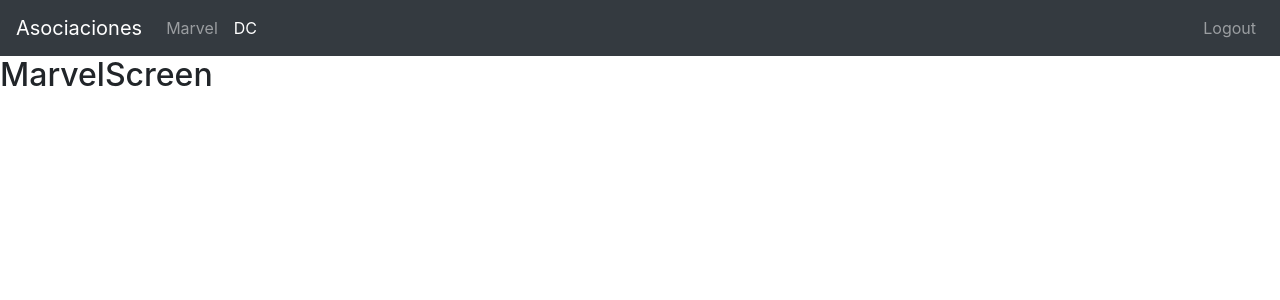
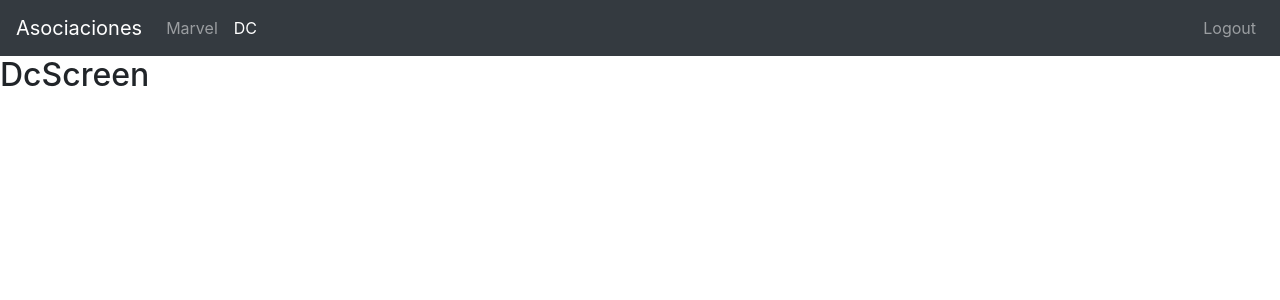
Before and after one commit to leotangram/reactFH-06-heroes, a React (Create React App) app: page /dc in a window 1280 px wide. Shown: the top 300 px of the page. Built offline with nearby package versions, Linux system fonts and the light colour scheme.

Commit message:
Creando un segundo Router

```diff
--- a/src/routers/AppRouter.js
+++ b/src/routers/AppRouter.js
@@ -1,17 +1,15 @@
 import React from 'react'
 import { BrowserRouter as Router, Switch, Route } from 'react-router-dom'
-import Navbar from '../components/ui/Navbar'
 import LoginScreen from '../components/login/LoginScreen'
-import MarvelScreen from '../components/marvel/MarvelScreen'
+import DashboardRoutes from './DashboardRoutes'
 
 const AppRouter = () => {
   return (
     <Router>
-      <Navbar />
       <div>
         <Switch>
           <Route extact path="/login" component={LoginScreen} />
-          <Route extact path="/" component={MarvelScreen} />
+          <Route path="/" component={DashboardRoutes} />
         </Switch>
       </div>
     </Router>
--- /dev/null
+++ b/src/routers/DashboardRoutes.js
@@ -0,0 +1,25 @@
+import React from 'react'
+import Navbar from '../components/ui/Navbar'
+import { Switch, Route, Redirect } from 'react-router-dom'
+
+import MarvelScreen from '../components/marvel/MarvelScreen'
+import HeroScreen from '../components/heroes/HeroScreen'
+import DcScreen from '../components/dc/DcScreen'
+
+const DashboardRoutes = () => {
+  return (
+    <>
+      <Navbar />
+      <div>
+        <Switch>
+          <Route exact path="/marvel" component={MarvelScreen} />
+          <Route exact path="/hero/:heroId" component={HeroScreen} />
+          <Route exact path="/dc" component={DcScreen} />
+          <Redirect to="/marvel" />
+        </Switch>
+      </div>
+    </>
+  )
+}
+
+export default DashboardRoutes
```
